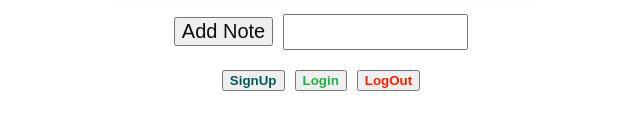
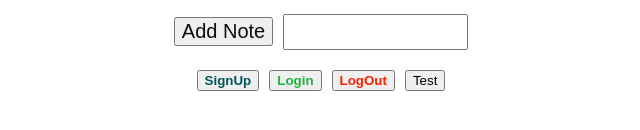
Before and after one commit to alqada119/todo, a React (Create React App) app: page / in a window 1280 px wide. Shown: the part 428-558 px from the top of the page, without its empty margins (319-959 px from the left). Built offline with nearby package versions, Linux system fonts and the light colour scheme; no server answers.

Commit message:
Testing aws endpoint

```diff
--- a/src/App.js
+++ b/src/App.js
@@ -35,7 +35,7 @@ export default function App() {
   }
   const checkLogIn=async()=>{
     try {
-      const log=await axios.get("http://http://ec2-18-221-128-94.us-east-2.compute.amazonaws.com/api/users/isLoggedIn",{withCredentials:true})
+      const log=await axios.get("http://localhost:3100/api/users/isLoggedIn",{withCredentials:true})
       console.log(log)
     } catch (error) {
       console.log(error)
@@ -61,9 +61,14 @@ export default function App() {
       console.log(error)
     }
   }
+  const test=async()=>{
+    const result=await axios.get("http://ec2-18-221-128-94.us-east-2.compute.amazonaws.com/")
+    console.log(result)
+  }
   useEffect(()=>{
     getAllNotes()
     checkLogIn()
+    test()
     console.log(document.cookie)
     // verifyCookie()
   },[]);
@@ -95,6 +100,7 @@ export default function App() {
     <button className='todo-endd signUp'><Link to={"/signUp"}>SignUp</Link></button>
     <button className='todo-endd log'><Link to={"/logIn"}>Login</Link></button>
     <button className='todo-endd logOut'onClick={logOut}>LogOut</button>
+    <button onClick={test}>Test</button>
     </div>
    </div>
    </>
```
